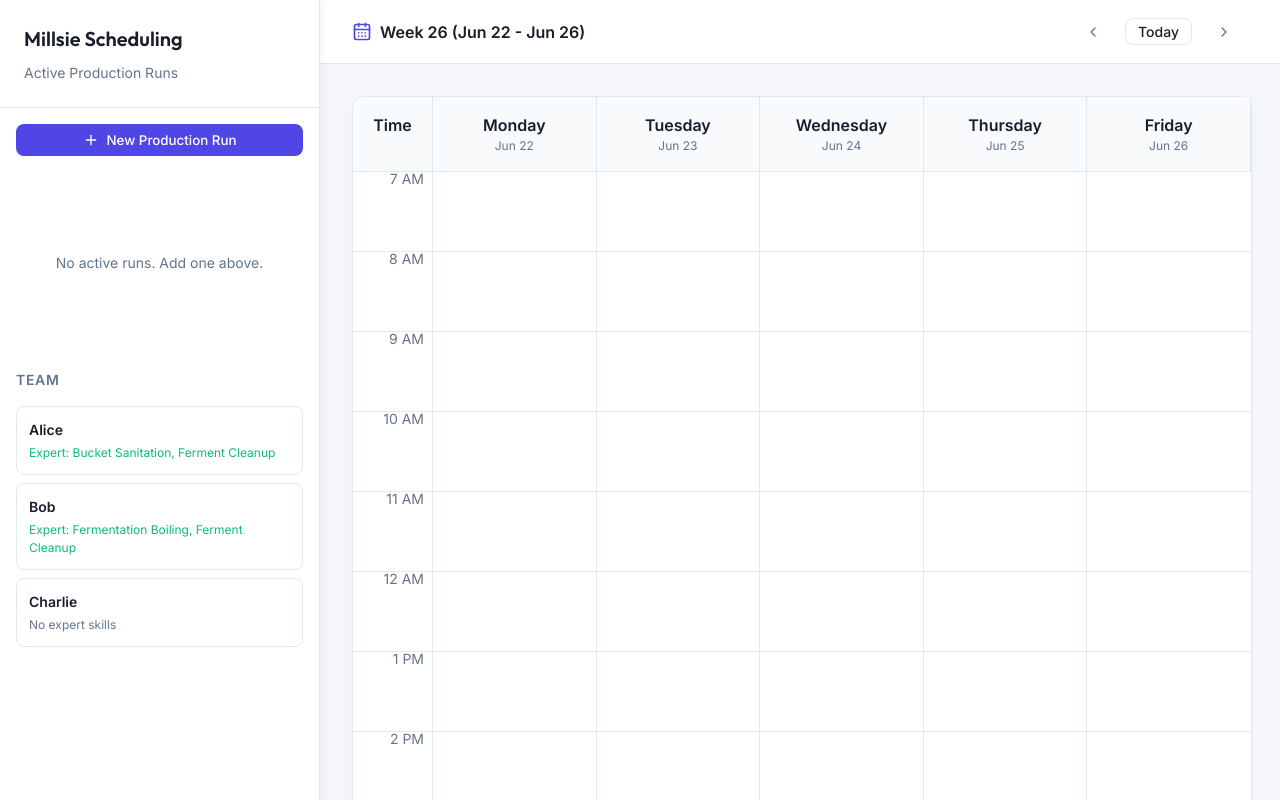
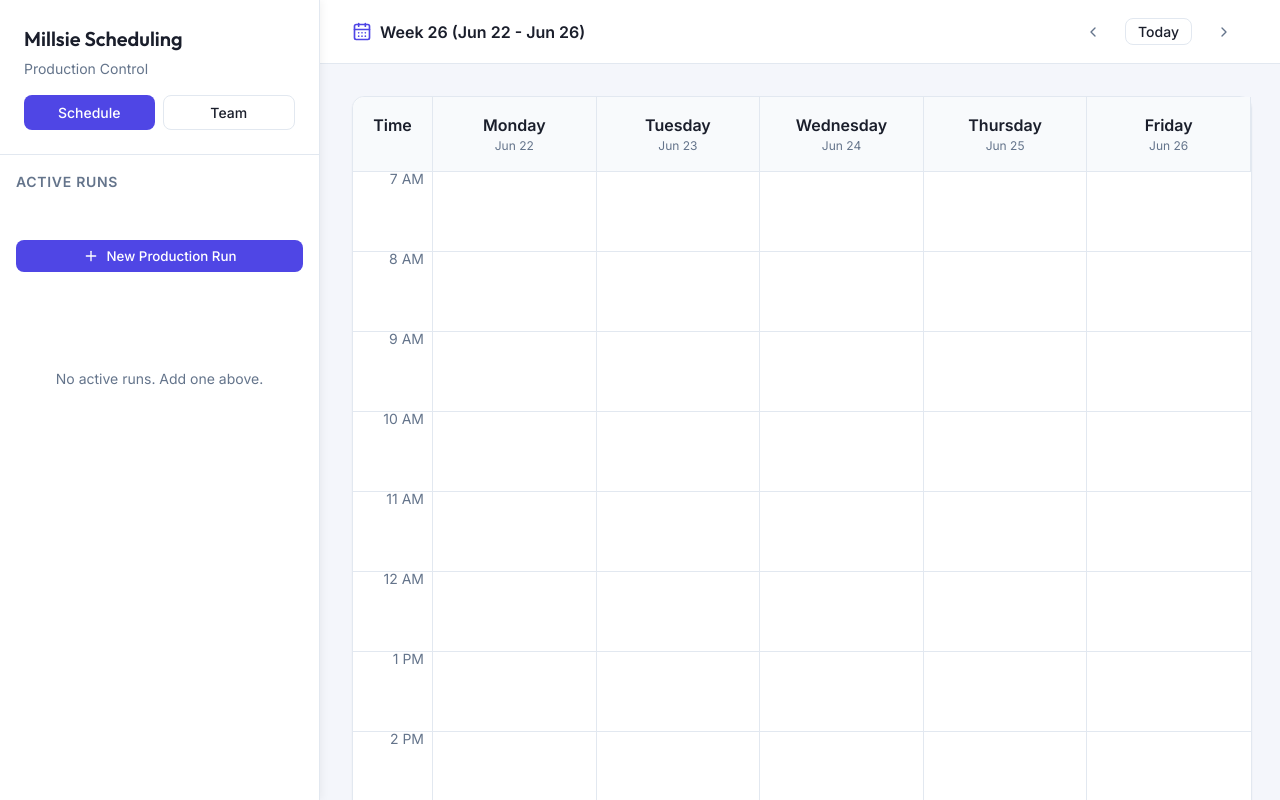
Before and after one commit to kristine-png/MillsieScheduling, a React (Vite) app: page / in a window 1280 px wide. Built offline with nearby package versions, Linux system fonts and the light colour scheme.

Commit message:
Implement Team Management page

```diff
--- a/src/App.jsx
+++ b/src/App.jsx
@@ -4,6 +4,7 @@ import { initialEmployees, taskTemplates, runTemplates, hoursOfDay } from './dat
 import { Clock, GripVertical, AlertCircle, Users, CalendarDays, ChevronDown, ChevronLeft, ChevronRight, Plus, Trash2, Edit2 } from 'lucide-react';
 import { v4 as uuidv4 } from 'uuid';
 import { format, addWeeks, subWeeks, startOfWeek, addDays, getWeek } from 'date-fns';
+import TeamManagement from './TeamManagement';
 import './App.css';
 
 // Draggable Sidebar Item (Pre-calculated Generated Task)
@@ -199,7 +200,8 @@ function ScheduledTaskBlock({ scheduledTask, employees, onClick, layout }) {
 }
 
 export default function App() {
-  const [employees] = useState(initialEmployees);
+  const [employees, setEmployees] = useState(initialEmployees);
+  const [currentView, setCurrentView] = useState('schedule');
   const [activeRuns, setActiveRuns] = useState([]);
   const [scheduledTasks, setScheduledTasks] = useState([]);
 
@@ -547,14 +549,32 @@ export default function App() {
     <DndContext sensors={sensors} onDragStart={handleDragStart} onDragEnd={handleDragEnd} collisionDetection={pointerWithin}>
       <div className="app-layout">
         <div className="sidebar-panel">
-          <div className="sidebar-header" style={{ display: 'flex', justifyContent: 'space-between', alignItems: 'center' }}>
+          <div className="sidebar-header" style={{ display: 'flex', flexDirection: 'column', gap: '1rem' }}>
             <div>
-              <h2>Millsie Scheduling</h2>
-              <p>Active Production Runs</p>
+              <h2 style={{ fontSize: '1.25rem', marginBottom: '0.25rem' }}>Millsie Scheduling</h2>
+              <p style={{ color: 'var(--text-muted)', fontSize: '0.875rem' }}>Production Control</p>
+            </div>
+            <div style={{ display: 'flex', gap: '0.5rem' }}>
+              <button
+                className={`btn ${currentView === 'schedule' ? 'btn-primary' : 'btn-secondary'}`}
+                style={{ flex: 1, padding: '0.5rem', fontSize: '0.875rem' }}
+                onClick={() => setCurrentView('schedule')}
+              >
+                Schedule
+              </button>
+              <button
+                className={`btn ${currentView === 'team' ? 'btn-primary' : 'btn-secondary'}`}
+                style={{ flex: 1, padding: '0.5rem', fontSize: '0.875rem' }}
+                onClick={() => setCurrentView('team')}
+              >
+                Team
+              </button>
             </div>
           </div>
 
+          {currentView === 'schedule' && (
             <div className="sidebar-content" style={{ padding: '1rem' }}>
+              <div className="section-title">Active Runs</div>
               <button className="btn btn-primary" style={{ width: '100%', display: 'flex', justifyContent: 'center', alignItems: 'center', gap: '0.5rem' }} onClick={() => setIsNewRunModalOpen(true)}>
                 <Plus size={16} /> New Production Run
               </button>
@@ -615,34 +635,11 @@ export default function App() {
                   </div>
                 ))}
               </div>
-
-            <div style={{ marginTop: '2rem' }}>
-              <div className="section-title">Team</div>
-              {employees.map(emp => {
-                const expertSkills = Object.entries(emp.skills)
-                  .filter(([_, level]) => level === 'expert')
-                  .map(([taskId, _]) => {
-                    const task = taskTemplates.find(t => t.id === taskId);
-                    return task ? task.name : taskId;
-                  });
-
-                return (
-                  <div key={emp.id} className="employee-card" style={{ flexDirection: 'column', alignItems: 'flex-start', gap: '0.25rem' }}>
-                    <span style={{ fontWeight: 600, fontSize: '0.875rem' }}>{emp.name}</span>
-                    {expertSkills.length > 0 ? (
-                      <span style={{ fontSize: '0.75rem', color: 'var(--success)' }}>
-                        Expert: {expertSkills.join(', ')}
-                      </span>
-                    ) : (
-                      <span style={{ fontSize: '0.75rem', color: 'var(--text-muted)' }}>No expert skills</span>
+            </div>
           )}
         </div>
-                );
-              })}
-            </div>
-          </div>
-        </div>
 
+        {currentView === 'schedule' ? (
           <div className="schedule-main">
             <div className="schedule-header">
             <div style={{ display: 'flex', alignItems: 'center', gap: '0.5rem', fontWeight: 600 }}>
@@ -704,6 +701,13 @@ export default function App() {
             </div>
           </div>
         </div>
+        ) : (
+          <TeamManagement
+            employees={employees}
+            setEmployees={setEmployees}
+            taskTemplates={taskTemplates}
+          />
+        )}
 
         {/* Modals */}
         {isNewRunModalOpen && (
--- /dev/null
+++ b/src/TeamManagement.jsx
@@ -0,0 +1,113 @@
+import React from 'react';
+import { Plus, Trash2 } from 'lucide-react';
+import { v4 as uuidv4 } from 'uuid';
+
+export default function TeamManagement({ employees, setEmployees, taskTemplates }) {
+  const handleAddEmployee = () => {
+    const newEmp = {
+      id: uuidv4(),
+      name: 'New Employee',
+      skills: {}
+    };
+    setEmployees([...employees, newEmp]);
+  };
+
+  const handleDeleteEmployee = (id) => {
+    setEmployees(employees.filter(e => e.id !== id));
+  };
+
+  const handleNameChange = (id, newName) => {
+    setEmployees(employees.map(e => e.id === id ? { ...e, name: newName } : e));
+  };
+
+  const handleSkillChange = (empId, taskId, newLevel) => {
+    setEmployees(employees.map(e => {
+      if (e.id === empId) {
+        return {
+          ...e,
+          skills: {
+            ...e.skills,
+            [taskId]: newLevel
+          }
+        };
+      }
+      return e;
+    }));
+  };
+
+  return (
+    <div className="team-management" style={{ padding: '2rem', flex: 1, overflowY: 'auto' }}>
+      <div style={{ display: 'flex', justifyContent: 'space-between', alignItems: 'center', marginBottom: '2rem' }}>
+        <h2>Team Management</h2>
+        <button className="btn btn-primary" style={{ display: 'flex', alignItems: 'center', gap: '0.5rem' }} onClick={handleAddEmployee}>
+          <Plus size={16} /> Add Employee
+        </button>
+      </div>
+
+      <div className="employee-list" style={{ display: 'flex', flexDirection: 'column', gap: '1.5rem' }}>
+        {employees.map(emp => (
+          <div key={emp.id} className="card" style={{ padding: '1.5rem' }}>
+            <div style={{ display: 'flex', justifyContent: 'space-between', alignItems: 'center', marginBottom: '1.5rem', borderBottom: '1px solid var(--border-color)', paddingBottom: '1rem' }}>
+              <input
+                type="text"
+                value={emp.name}
+                onChange={(e) => handleNameChange(emp.id, e.target.value)}
+                style={{
+                  fontSize: '1.25rem',
+                  fontWeight: 600,
+                  border: 'none',
+                  background: 'transparent',
+                  outline: 'none',
+                  borderBottom: '2px solid transparent',
+                  padding: '4px',
+                  width: '300px'
+                }}
+                onFocus={(e) => e.target.style.borderBottom = '2px solid var(--primary)'}
+                onBlur={(e) => e.target.style.borderBottom = '2px solid transparent'}
+              />
+              <button
+                className="btn btn-icon"
+                style={{ color: 'var(--danger)' }}
+                onClick={() => handleDeleteEmployee(emp.id)}
+                title="Delete Employee"
+              >
+                <Trash2 size={18} />
+              </button>
+            </div>
+
+            <div style={{ display: 'grid', gridTemplateColumns: 'repeat(auto-fill, minmax(250px, 1fr))', gap: '1rem' }}>
+              {taskTemplates.map(task => (
+                <div key={task.id} style={{ display: 'flex', flexDirection: 'column', gap: '0.5rem' }}>
+                  <label style={{ fontSize: '0.875rem', fontWeight: 500, color: 'var(--text-main)' }}>
+                    {task.name}
+                  </label>
+                  <select
+                    value={emp.skills[task.id] || 'untrained'}
+                    onChange={(e) => handleSkillChange(emp.id, task.id, e.target.value)}
+                    style={{
+                      padding: '0.5rem',
+                      borderRadius: 'var(--radius-md)',
+                      border: '1px solid var(--border-color)',
+                      backgroundColor: 'var(--bg-base)',
+                      fontSize: '0.875rem'
+                    }}
+                  >
+                    <option value="untrained">Untrained</option>
+                    <option value="beginner">Beginner</option>
+                    <option value="expert">Expert</option>
+                  </select>
+                </div>
+              ))}
+            </div>
+          </div>
+        ))}
+
+        {employees.length === 0 && (
+          <div style={{ textAlign: 'center', padding: '3rem', color: 'var(--text-muted)' }}>
+            No employees on your team yet.
+          </div>
+        )}
+      </div>
+    </div>
+  );
+}
```
Lines whose indentation alone changed are shown as unchanged.
